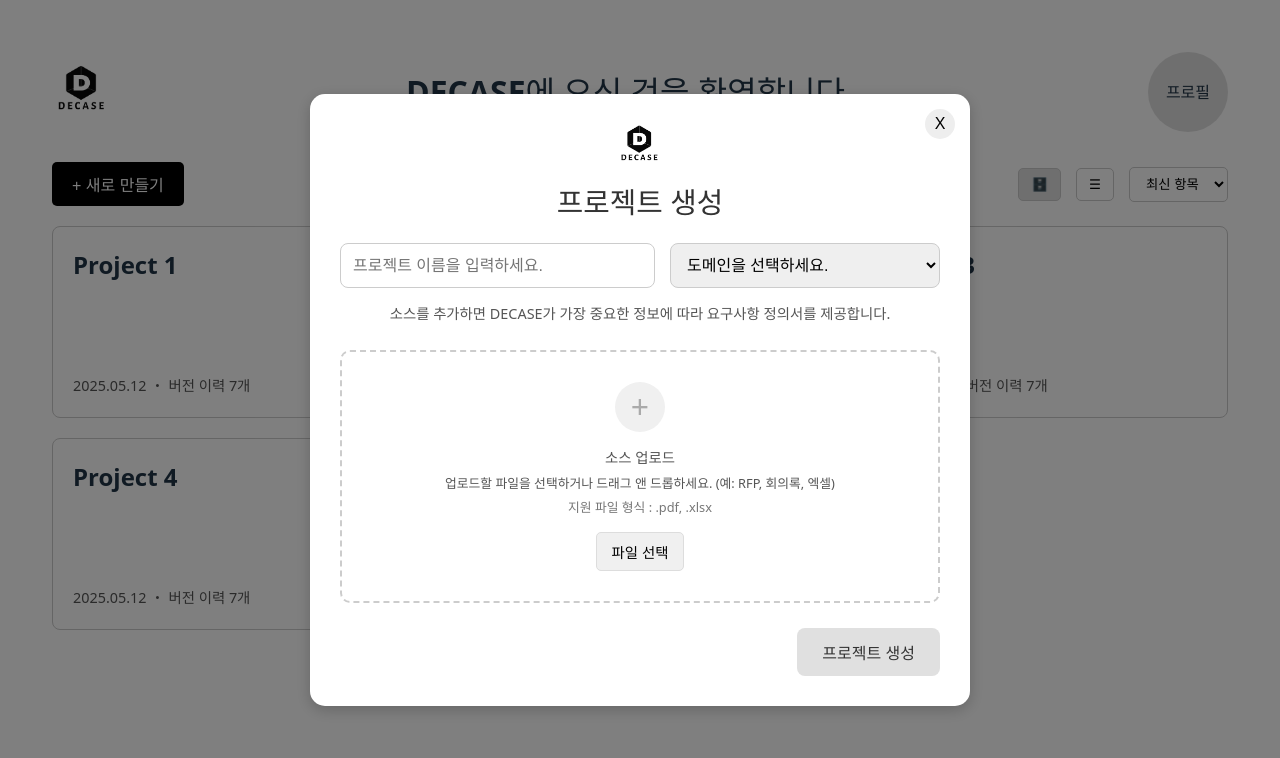
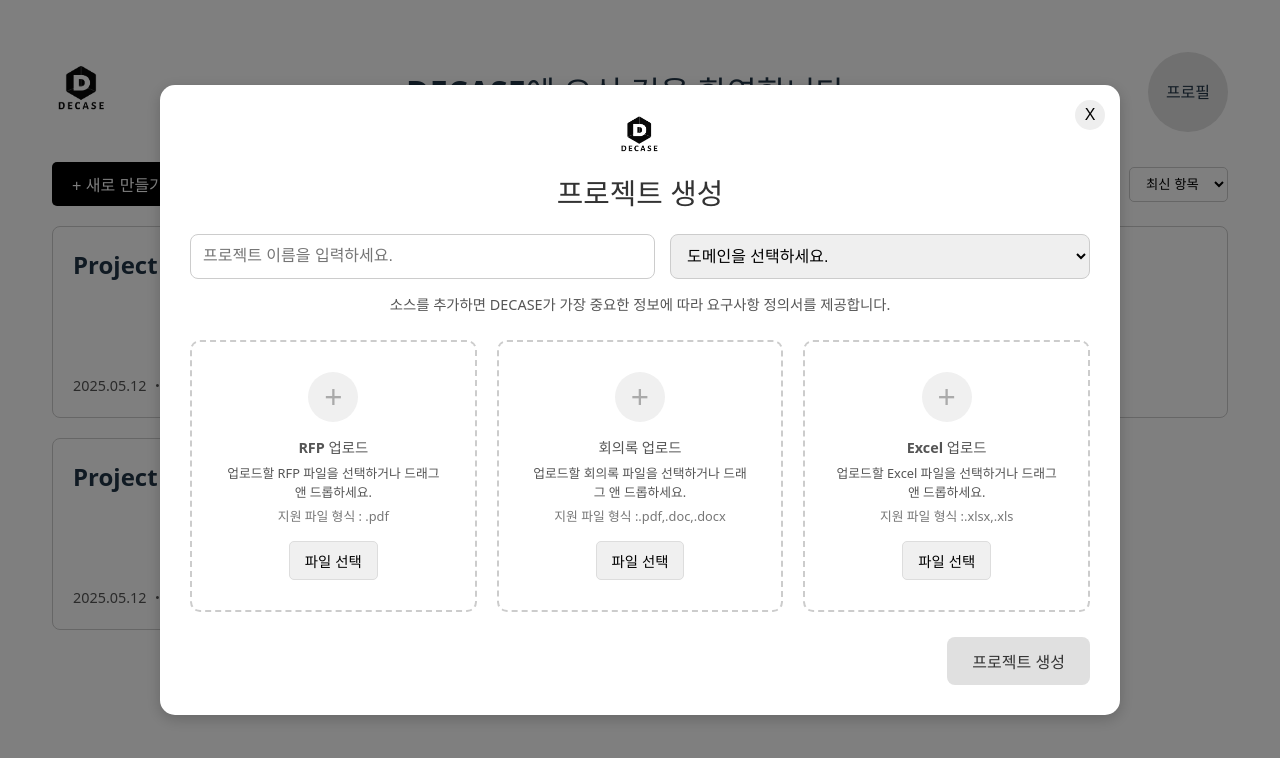
Before and after one commit to 8-do-nenemddin/DECASE-FE, a Vue app: page / in a window 1280 px wide. Both pictures are taken after a click on the button "+ 새로 만들기". Shown: the top 758 px of the page. Built offline with nearby package versions, Linux system fonts and the light colour scheme.

Commit message:
feat : 입력 파일 형식에 따라 입력 폼 세분화

```diff
--- a/src/components/CreateProjectModal.vue
+++ b/src/components/CreateProjectModal.vue
@@ -17,18 +17,48 @@
           </select>
         </div>
         <p class="info-text">소스를 추가하면 DECASE가 가장 중요한 정보에 따라 요구사항 정의서를 제공합니다.</p>
-        <div class="file-upload-area">
-          <div class="upload-icon">+</div>
-          <p><strong>소스 업로드</strong></p>
-          <p>업로드할 파일을 선택하거나 드래그 앤 드롭하세요. (예: RFP, 회의록, 엑셀)</p>
-          <p>지원 파일 형식 : .pdf, .xlsx</p>
-          <input type="file" multiple @change="handleFileUpload" style="display: none;" ref="fileInput"/>
-          <button @click="triggerFileInput">파일 선택</button>
-          <div v-if="uploadedFiles.length > 0" class="uploaded-files-list">
-            <h4>업로드된 파일:</h4>
-            <ul>
-              <li v-for="file in uploadedFiles" :key="file.name">{{ file.name }}</li>
-            </ul>
+        <div class="file-upload-container">
+          <div class="file-upload-area">
+            <div class="upload-icon">+</div>
+            <p><strong>RFP 업로드</strong></p>
+            <p>업로드할 RFP 파일을 선택하거나 드래그 앤 드롭하세요.</p>
+            <p>지원 파일 형식 : .pdf</p>
+            <input type="file" multiple @change="handleRfpUpload" style="display: none;" ref="rfpInput"/>
+            <button @click="triggerRfpInput">파일 선택</button>
+            <div v-if="rfpFiles.length > 0" class="uploaded-files-list">
+              <h4>업로드된 RFP 파일:</h4>
+              <ul>
+                <li v-for="file in rfpFiles" :key="file.name">{{ file.name }}</li>
+              </ul>
+            </div>
+          </div>
+          <div class="file-upload-area">
+            <div class="upload-icon">+</div>
+            <p><strong>회의록 업로드</strong></p>
+            <p>업로드할 회의록 파일을 선택하거나 드래그 앤 드롭하세요.</p>
+            <p>지원 파일 형식 :.pdf,.doc,.docx</p>
+            <input type="file" multiple @change="handleMeetingUpload" style="display: none;" ref="meetingInput"/>
+            <button @click="triggerMeetingInput">파일 선택</button>
+            <div v-if="meetingFiles.length > 0" class="uploaded-files-list">
+              <h4>업로드된 회의록 파일:</h4>
+              <ul>
+                <li v-for="file in meetingFiles" :key="file.name">{{ file.name }}</li>
+              </ul>
+            </div>
+          </div>
+          <div class="file-upload-area">
+            <div class="upload-icon">+</div>
+            <p><strong>Excel 업로드</strong></p>
+            <p>업로드할 Excel 파일을 선택하거나 드래그 앤 드롭하세요.</p>
+            <p>지원 파일 형식 :.xlsx,.xls</p>
+            <input type="file" multiple @change="handleExcelUpload" style="display: none;" ref="excelInput"/>
+            <button @click="triggerExcelInput">파일 선택</button>
+            <div v-if="excelFiles.length > 0" class="uploaded-files-list">
+              <h4>업로드된 Excel 파일:</h4>
+              <ul>
+                <li v-for="file in excelFiles" :key="file.name">{{ file.name }}</li>
+              </ul>
+            </div>
           </div>
         </div>
       </div>
@@ -42,12 +72,17 @@
 
 <script setup>
 import { defineEmits, ref } from 'vue';
-import ProjectCreationSuccessModal from './ProjectCreationSuccessModal.vue'; // Import the success modal
+import ProjectCreationSuccessModal from './ProjectCreationSuccessModal.vue';
 
 const emit = defineEmits(['close', 'createProject']);
-const fileInput = ref(null);
-const showSuccessModal = ref(false); // Reactive state for success modal visibility
-const uploadedFiles = ref([]); // Reactive state for uploaded files
+const rfpInput = ref(null);
+const meetingInput = ref(null);
+const excelInput = ref(null);
+const showSuccessModal = ref(false);
+const uploadedFiles = ref([]);
+const rfpFiles = ref([]); // Add this line
+const meetingFiles = ref([]); // Add this line
+const excelFiles = ref([]); // Add this line
 
 const close = () => {
   emit('close');
@@ -67,23 +102,58 @@ const closeSuccessModal = () => {
   close(); // Close the main modal after the success modal is closed
 };
 
-const triggerFileInput = () => {
-  fileInput.value.click();
+const triggerRfpInput = () => {
+  rfpInput.value.click();
 };
 
-const handleFileUpload = (event) => {
+const triggerMeetingInput = () => {
+  meetingInput.value.click();
+};
+
+const triggerExcelInput = () => {
+  excelInput.value.click();
+};
+
+const handleRfpUpload = (event) => {
   const files = event.target.files;
-  const allowedExtensions = ['pdf', 'xlsx', 'xls', 'doc', 'docx'];
   const filteredFiles = Array.from(files).filter(file => {
     const extension = file.name.split('.').pop().toLowerCase();
-    if (!allowedExtensions.includes(extension)) {
-      alert('허용되지 않은 형식입니다');
+    if (extension !== 'pdf') {
+      alert('RFP는 .pdf 파일만 업로드할 수 있습니다.');
       return false;
     }
     return true;
   });
-  uploadedFiles.value = [...uploadedFiles.value, ...filteredFiles];
-  console.log('업로드된 파일:', uploadedFiles.value);
+  rfpFiles.value = [...rfpFiles.value, ...filteredFiles];
+  console.log('업로드된 RFP 파일:', rfpFiles.value);
+};
+
+const handleMeetingUpload = (event) => {
+  const files = event.target.files;
+  const filteredFiles = Array.from(files).filter(file => {
+    const extension = file.name.split('.').pop().toLowerCase();
+    if (!['pdf', 'doc', 'docx'].includes(extension)) {
+      alert('회의록은 .pdf, .doc, .docx 형식만 가능합니다.');
+      return false;
+    }
+    return true;
+  });
+  meetingFiles.value = [...meetingFiles.value, ...filteredFiles];
+  console.log('업로드된 회의록 파일:', meetingFiles.value);
+};
+
+const handleExcelUpload = (event) => {
+  const files = event.target.files;
+  const filteredFiles = Array.from(files).filter(file => {
+    const extension = file.name.split('.').pop().toLowerCase();
+    if (!['xlsx', 'xls'].includes(extension)) {
+      alert('Excel은 .xlsx, .xls 파일만 업로드할 수 있습니다.');
+      return false;
+    }
+    return true;
+  });
+  excelFiles.value = [...excelFiles.value, ...filteredFiles];
+  console.log('업로드된 Excel 파일:', excelFiles.value);
 };
 </script>
 
@@ -163,6 +233,26 @@ const handleFileUpload = (event) => {
   font-size: 0.9em;
   color: #555;
   margin-bottom: 25px;
+}
+
+.file-upload-container {
+  display: flex;
+  gap: 20px;
+  justify-content: space-between;
+  flex-wrap: wrap;
+}
+
+.file-upload-container .file-upload-area {
+  flex: 1;
+  min-width: 0;
+}
+
+.file-upload-container .file-upload-area {
+  width: 32%;
+}
+
+.modal-content {
+  width: 900px;
 }
 
 .file-upload-area {
```
